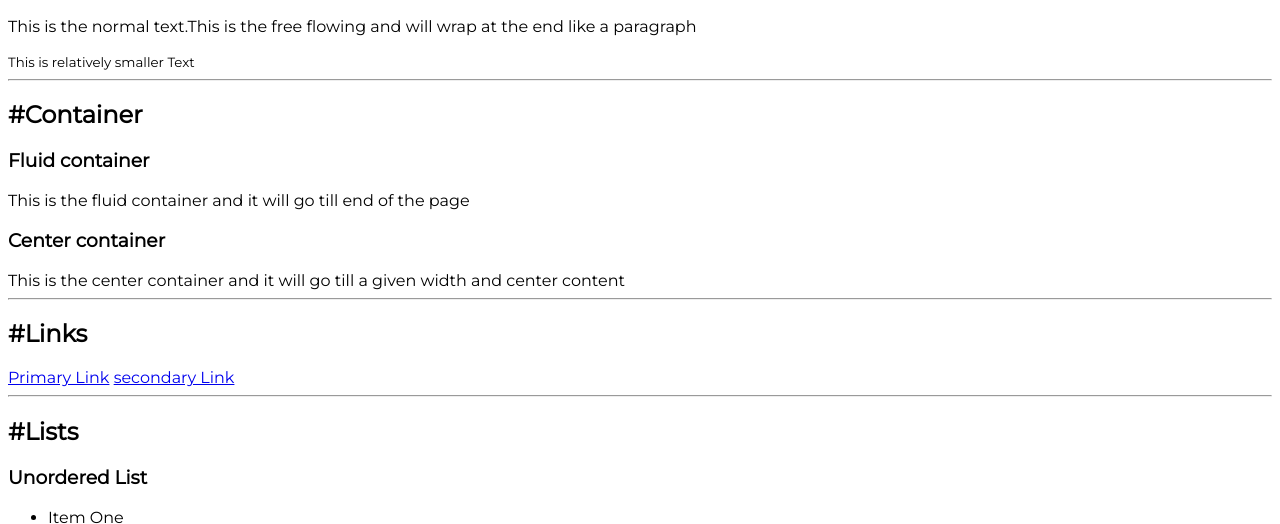
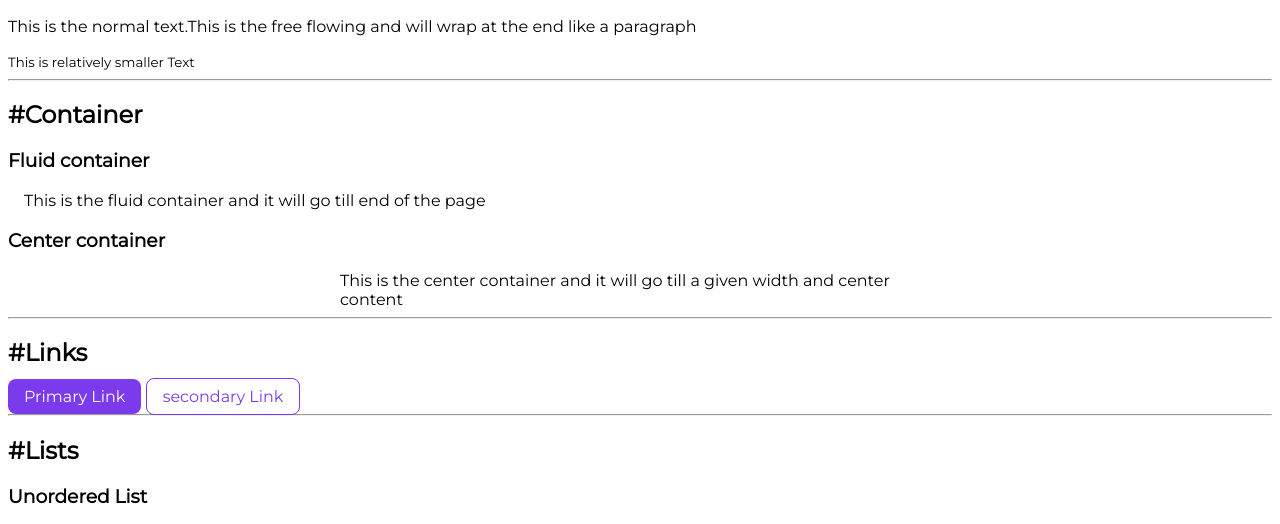
Before and after one commit to VenuMadhavReddy1/Learning-HTML-CSS, a plain HTML site: page index.html in a window 1280 px wide. Shown: the part 282-806 px from the top of the page. Drawn offline with Linux system fonts and the light colour scheme.

Commit message:
upto links done

```diff
--- a/index.html
+++ b/index.html
@@ -26,16 +26,16 @@
     <h2>#Container</h2>
 
     <h3>Fluid container</h3>
-    <div>This is the fluid container and it will go till end of the page</div>
+    <div class="container">This is the fluid container and it will go till end of the page</div>
 
     <h3>Center container</h3>
-    <div>This is the center container and it will go till a given width and center content</div>
+    <div class="container container-center">This is the center container and it will go till a given width and center content</div>
 
     <hr>
 
     <h2>#Links</h2>
-    <a href="/">Primary Link</a>
-    <a href="/">secondary Link</a>
+    <a class="link link-primary" href="/">Primary Link</a>
+    <a class="link link-secondary" href="/">secondary Link</a>
 
     <hr>
 
--- a/styles.css
+++ b/styles.css
@@ -1,4 +1,34 @@
 @import url('https://fonts.googleapis.com/css2?family=Montserrat&display=swap');
+
+:root{
+    --primary-color: #7c3aed
+}
 body{
     font-family: 'Montserrat', sans-serif;
 }
+/**container**/
+
+.container{
+    padding:0rem 1rem;
+}
+.container-center{
+    max-width:600px;
+    margin:auto;
+}
+
+/**links**/
+
+.link{
+    text-decoration:none;
+    padding:0.5rem 1rem;
+}
+.link-primary{
+    background-color:var(--primary-color);
+    border-radius:0.5rem;
+    color:white;
+}
+.link-secondary{
+    color:var(--primary-color);
+    border-radius:0.5rem;
+    border:1px solid var(--primary-color);
+}
```
